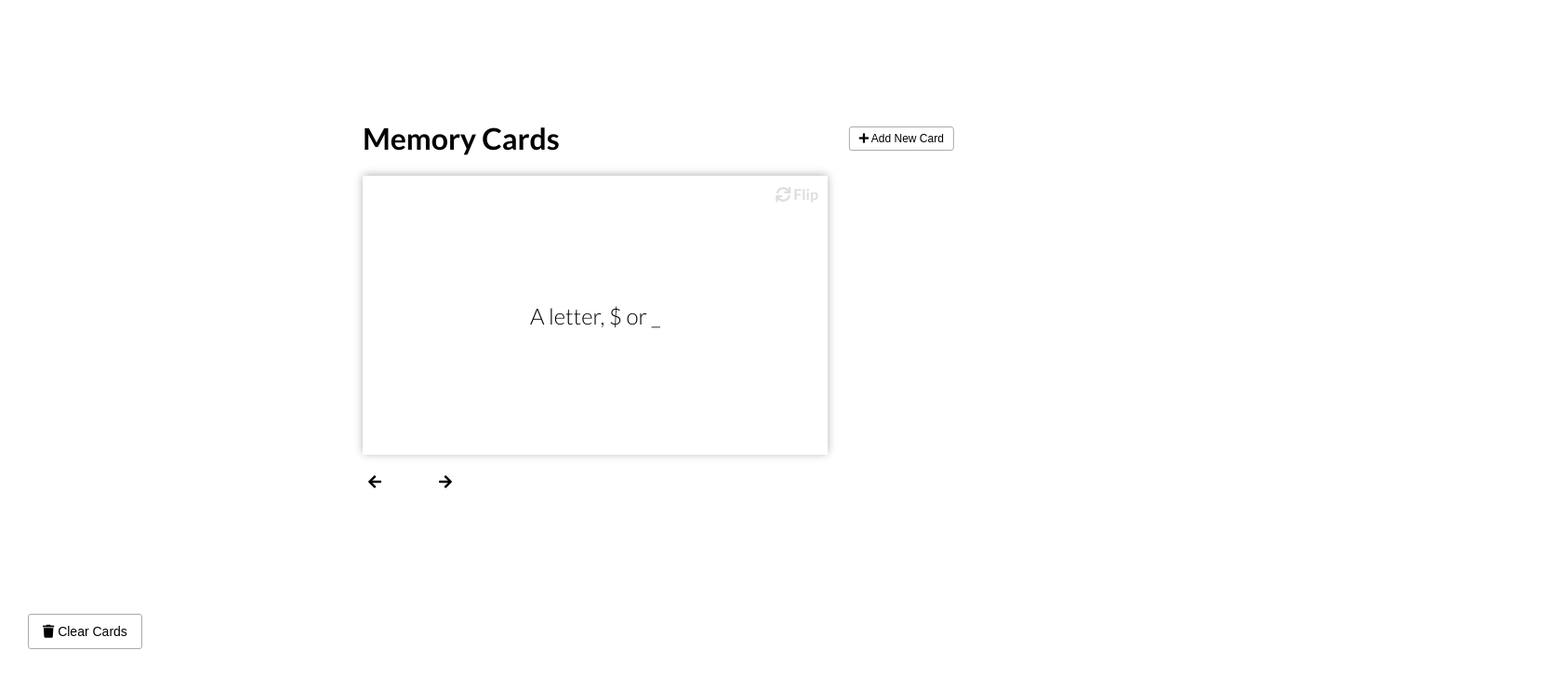
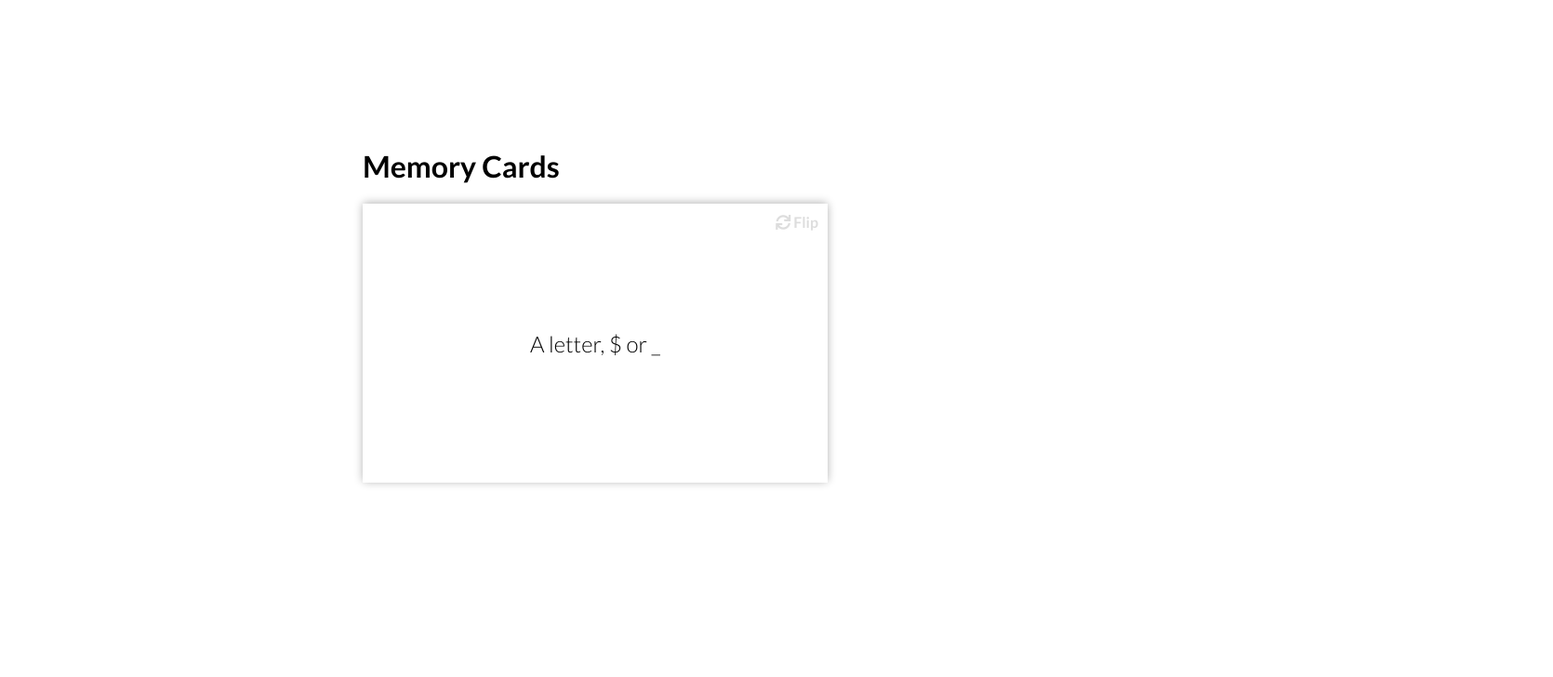
Before and after one commit to fansfansfansfans/memoryCards, a React app: page / in a window 1280 px wide. Shown: the part 72-800 px from the top of the page at 93% size, 1670 px wide, since content can reach past the window. Built offline with nearby package versions, Linux system fonts and the light colour scheme.

Commit message:
removed unnecessary code

```diff
--- a/client/containers/MainContainer.jsx
+++ b/client/containers/MainContainer.jsx
@@ -4,7 +4,7 @@
  * @module  MainContainer
  * @author
  * @date
- * @description stateful component that renders TotalsDisplay and MarketsContainer
+ * @description stateful component that renders CardDisplay
  *
  * ************************************
  */
@@ -13,29 +13,7 @@ import React, { Component } from 'react';
 import { connect } from 'react-redux';
 import CardDisplay from '../components/CardDisplay.jsx';
 import showAnswer from '../actions/actions';
-// import TotalsDisplay from '../components/TotalsDisplay';
-// import MarketsContainer from './MarketsContainer';
 
-// importing connected component from markets container
-// const mapStateToProps = state => {
-//   // add pertinent state here
-//   const { marketList, totalCards } = state.marketsReducer;
-//   return {
-//     // provide pertinent state here
-//     marketList,
-//     totalCards,
-//   };
-// };
-// function mapDispatchToProps(dispatch) {
-//   //return object of functions that will be merged to props object
-//   return {
-//     // create functions that will dispatch action creators
-//     addCard: marketId => dispatch(addCard(marketId)),
-//     removeCard: marketId => dispatch(removeCard(marketId)),
-//     addMarket: () => dispatch(addMarket()),
-//     setNewLocation: event => dispatch(setNewLocation(event)),
-//   };
-// }
 const mapStateToProps = state => {
   // add pertinent state here
   const { showAnswerFlag } = state.memoryReducer;
@@ -73,16 +51,7 @@ class MainContainer extends Component {
 
     return (
       <div>
-        <button id="clear" className="clear btn">
-          <i className="fas fa-trash"></i> Clear Cards
-        </button>
-
-        <h1>
-          Memory Cards
-          <button id="show" className="btn btn-small">
-            <i className="fas fa-plus"></i> Add New Card
-          </button>
-        </h1>
+        <h1> Memory Cards </h1>
 
         <CardDisplay
           data={cardsData[0]}
@@ -90,41 +59,6 @@ class MainContainer extends Component {
           // eslint-disable-next-line react/destructuring-assignment
           showAnswer={this.props.showAnswer}
         />
-
-        <div className="navigation">
-          <button id="prev" className="nav-button">
-            <i className="fas fa-arrow-left"></i>
-          </button>
-
-          <p id="current"></p>
-
-          <button id="next" className="nav-button">
-            <i className="fas fa-arrow-right"></i>
-          </button>
-        </div>
-
-        <div id="add-container" className="add-container">
-          <h1>
-            Add New Card
-            <button id="hide" className="btn btn-small btn-ghost">
-              <i className="fas fa-times"></i>
-            </button>
-          </h1>
-
-          <div className="form-group">
-            <label htmlFor="question">Question</label>
-            <textarea id="question" placeholder="Enter question..."></textarea>
-          </div>
-
-          <div className="form-group">
-            <label htmlFor="answer">Answer</label>
-            <textarea id="answer" placeholder="Enter Answer..."></textarea>
-          </div>
-
-          <button id="add-card" className="btn">
-            <i className="fas fa-plus"></i> Add Card
-          </button>
-        </div>
       </div>
     );
   }
```
